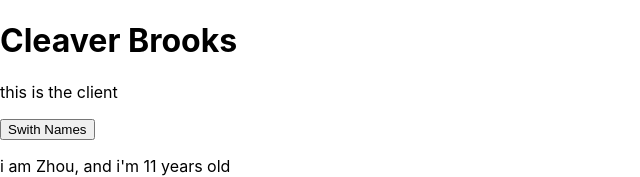
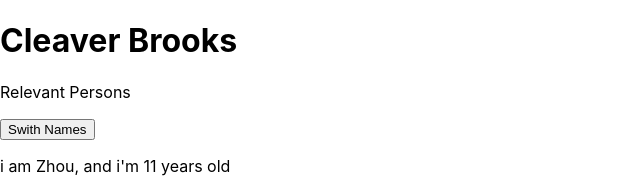
Before and after one commit to birdflyinhigh/fontend-react-udemy, a React app: page / in a window 1280 px wide. Shown: the top 177 px of the page, without its empty margins (0-640 px from the left). Built offline with nearby package versions, Linux system fonts and the light colour scheme.

Commit message:
stateless vs statefull components

```diff
--- a/src/components/Cockpit/Cockpit.js
+++ b/src/components/Cockpit/Cockpit.js
@@ -16,7 +16,7 @@ const cockpit=(props)=>{
     return (
         <div className={Classes.Cockpit}>
             <h1>Cleaver Brooks</h1>
-            <p className={classes.join(' ')}>this is the client</p>
+            <p className={classes.join(' ')}>{props.appTitle}</p>
             <button className={btnClass}
                     onClick={props.clicked}>Swith Names
             </button>
--- a/src/containers/App.js
+++ b/src/containers/App.js
@@ -68,6 +68,7 @@ class App extends Component {
         return (
             <div className={Classes.App}>
                 <Cockpit
+                    appTitle={this.props.title}
                     showPersons={this.state.showPerson}
                     persons={this.state.persons}
                     clicked={this.togglePersonHandler}
--- a/src/index.js
+++ b/src/index.js
@@ -4,7 +4,7 @@ import './index.css';
 import App from './containers/App';
 import * as serviceWorker from './serviceWorker';
 
-ReactDOM.render(<App />, document.getElementById('root'));
+ReactDOM.render(<App  title="Relevant Persons"/>, document.getElementById('root'));
 
 // If you want your app to work offline and load faster, you can change
 // unregister() to register() below. Note this comes with some pitfalls.
```
Also changed, not shown: 1 other file (tests, documents, lock files or other folders).
